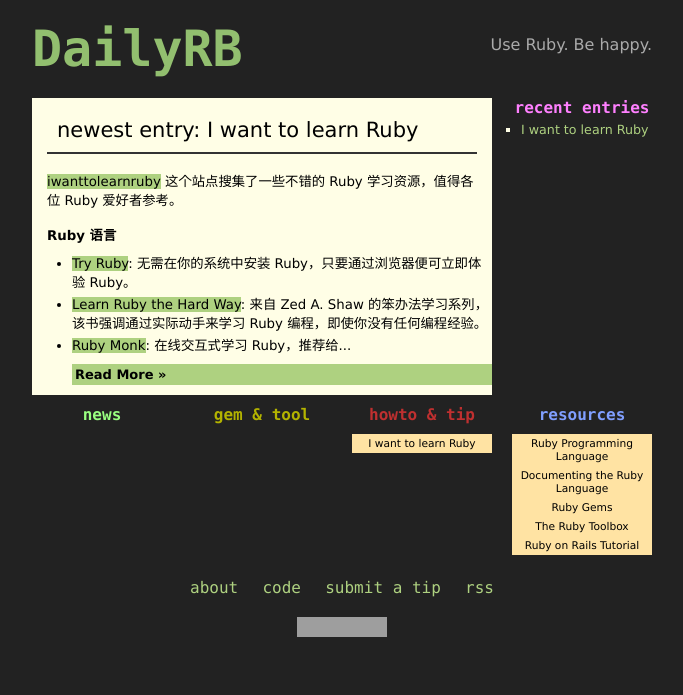
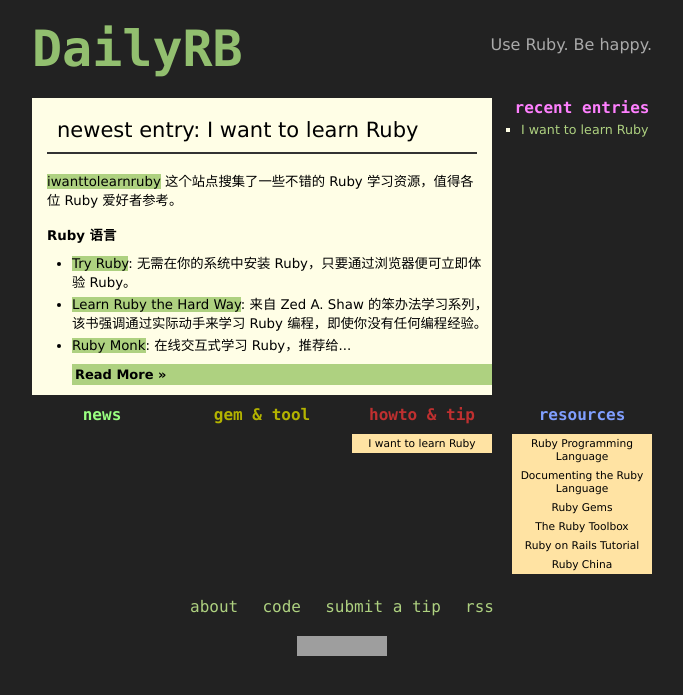
Before and after one commit to xuxiaodong/dailyrb, a Jekyll site: the page built from index.html, in a window 1280 px wide. Shown: the top 695 px of the page, without its empty margins (298-981 px from the left). Built offline with Jekyll 4.4.1, drawn with Linux system fonts in a browser that asks for light colours; Markdown is read by kramdown in place of the engine named in the settings; grey boxes are pictures that could not be loaded.

```diff
--- a/_layouts/default.html
+++ b/_layouts/default.html
@@ -47,6 +47,7 @@
       <a href="http://rubygems.org">Ruby Gems</a>
       <a href="http://www.ruby-toolbox.com">The Ruby Toolbox</a>
       <a href="http://ruby.railstutorial.org/book/ruby-on-rails-tutorial">Ruby on Rails Tutorial</a>
+      <a href="http://ruby-china.org">Ruby China</a>
     </div>
     <div class="grid_12 footer">
       <div class="footer_links">
```
